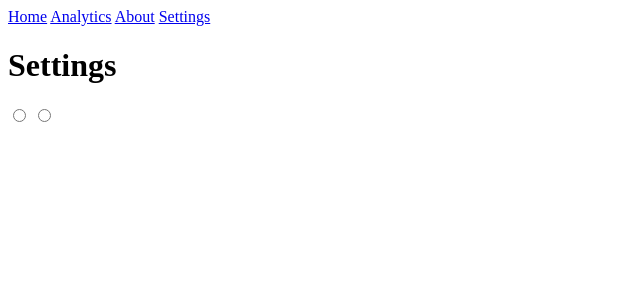
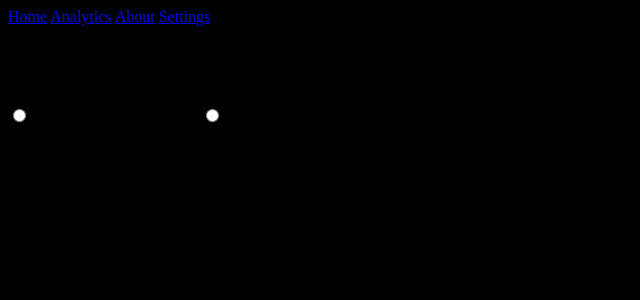
Before and after one commit to vashman/web_meda, a Jekyll site: the page built from settings.md, in a window 1280 px wide. Shown: the top 300 px of the page, without its empty margins (0-640 px from the left). Built offline with Jekyll 4.4.1, drawn with Linux system fonts in a browser that asks for light colours.

Commit message:
css test.

```diff
--- a/_config.yml
+++ b/_config.yml
@@ -20,6 +20,7 @@
 includes_dir: ./_includes
 collections:  null
 baseurl: /web_media
+#baseurl: .
 
 # site variables
 default_layout: css/layout/default.css
--- a/_includes/css_selector.html
+++ b/_includes/css_selector.html
@@ -1,10 +1,11 @@
 <div>
 <form>
 {% for layout in site.data.layout %}
-<input type="radio" name="layout" value="{{ layout }}">
+<input type="radio" name="layout" value="{{ layout }}">{{ layout }}</input>
 {% endfor %}
+
 {% for theme in site.data.theme %}
-<input type="radio" name="theme" value="{{ theme }}">
+<input type="radio" name="theme" value="{{ theme }}">{{ theme }}</input>
 {% endfor %}
 </form>
 </div>
--- /dev/null
+++ b/css/theme/default.css
@@ -0,0 +1,4 @@
+body {
+  background: black;
+  text-color: white;
+}
--- a/index.html
+++ b/index.html
@@ -6,14 +6,14 @@
 <h1> Web Media Demostration </h1>
 
 <h2> Browser Information </h2>
-<div class="{{ site.data.css.class.info }}">
+<div class="{{ site.data.css.class.info.tag }}">
 <p>
 Javascript: <script type="text/javascript"> document.write("Enabled")</script> <noscript>Disabled</noscript>
 </p>
 </div>
 
 <h2> Site Information </h2>
-<div class="{{ site.data.css.class.info }}">
+<div class="{{ site.data.css.class.info.tag }}">
 <p>
 Site build on: {{ site.time }}
 </p><p>
```
Also changed, not shown: css/layout/none.css (added), css/layout/vintage.scss (renamed from css/layout/default.scss), css/theme/none.css (added), css/theme/vintage.scss (renamed from css/theme/default.scss).
